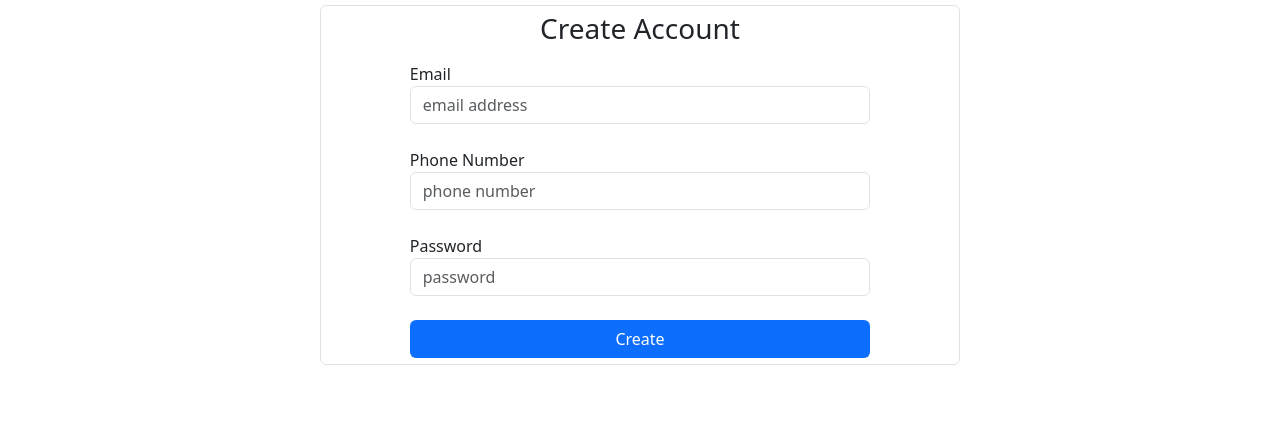
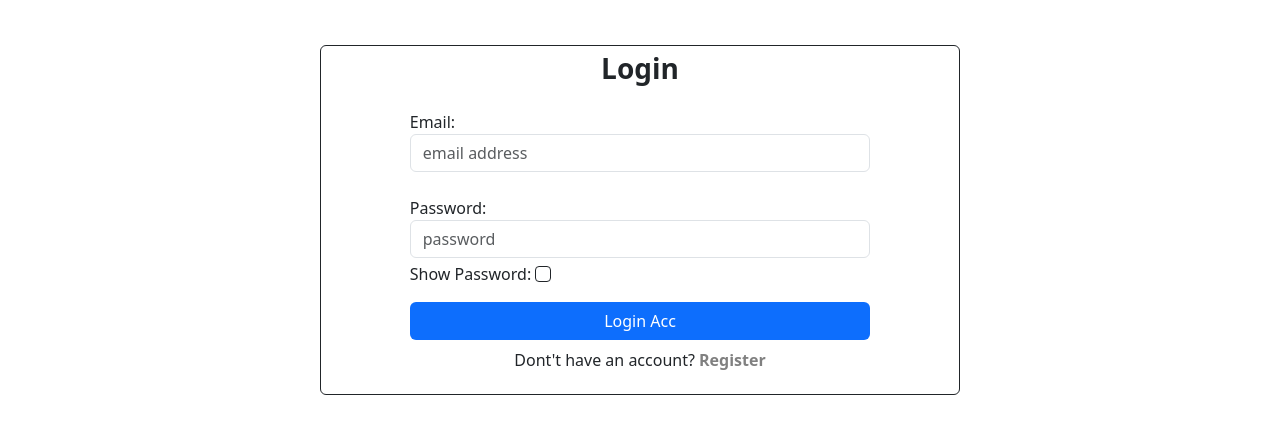
Before and after one commit to Genstark/OLX, a website: page olx-page/login.html in a window 1280 px wide. Shown: the part 67-500 px from the top of the page. Drawn offline with nearby package versions, Linux system fonts and the light colour scheme.

Commit message:
login structure complete

```diff
--- a/olx-page/login.html
+++ b/olx-page/login.html
@@ -3,32 +3,43 @@
 <head>
     <meta charset="UTF-8">
     <meta name="viewport" content="width=device-width, initial-scale=1.0">
-    <title>OLX Login</title>
+    <title>Login Page</title>
     <link href="https://cdn.jsdelivr.net/npm/bootstrap@5.3.2/dist/css/bootstrap.min.css" rel="stylesheet" integrity="sha384-T3c6CoIi6uLrA9TneNEoa7RxnatzjcDSCmG1MXxSR1GAsXEV/Dwwykc2MPK8M2HN" crossorigin="anonymous">
     <script src="https://cdn.jsdelivr.net/npm/bootstrap@5.3.2/dist/js/bootstrap.bundle.min.js" integrity="sha384-C6RzsynM9kWDrMNeT87bh95OGNyZPhcTNXj1NW7RuBCsyN/o0jlpcV8Qyq46cDfL" crossorigin="anonymous"></script>
+    <link rel="stylesheet" href="./login.css">
 </head>
-<body>
+<body class="">
 
-    <div class="bg-secondary">
-        <h1 class="text-center pt-2 pb-2">OLX</h1>
-    </div>
+    <header>
+        <div class="bg-secondary">
+            <h1 class="text-center pt-2 pb-2">OLX</h1>
+        </div>
+    </header>
 
-    <div class="border w-50 m-auto form-control">
-        <h3 class="text-center">Create Account</h3>
+    <main>
+        <div class="border m-auto form-control border-dark w-50 mt-5">
+            <h3 class="text-center fw-bold">Login</h3>
 
-        <div class="w-75 m-auto mt-3">
-            <label>Email</label><br>
-            <input type="email" placeholder="email address" class="form-control"><br>
+            <div class="w-75 m-auto mt-4">
+                <label for="useremail">Email:</label><br>
+                <input type="email" placeholder="email address" class="form-control" id="useremail" title="User Email"><br>
 
-            <label>Phone Number</label><br>
-            <input type="text" placeholder="phone number" class="form-control"><br>
+                <label for="password">Password:</label><br>
+                <input type="password" placeholder="password" class="form-control" id="password" title="Password">
 
-            <label>Password</label><br>
-            <input type="password" placeholder="password" class="form-control"><br>
+                <label for="checkbox" class="mt-1">Show Password:</label>
+                <input type="checkbox" class="form-check-input border-dark mt-2" id="checkbox" title="show password"><br>
 
-            <button class="btn bg-primary text-white w-100">Create</button>
+                <button class="btn bg-primary text-white w-100 mt-3" onclick="createAccount()">Login Acc</button>
+                <br>
+
+                <div class="text-center mt-2">
+                    <p>Dont't have an account? <span class="mousepointer" id="registration">Register</span></p>
+                </div>
+            </div>
         </div>
-    </div>
+    </main>
 
+    <script src="./login.js"></script>
 </body>
 </html>
```
